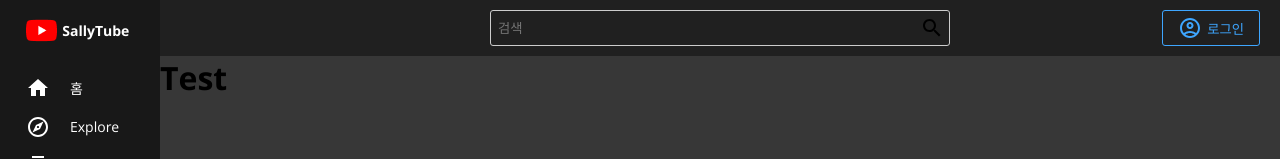
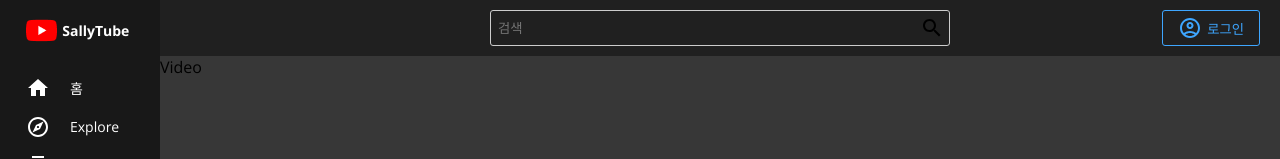
Before and after one commit to Jangchaeyun/sallytubefront, a React (Create React App) app: page /video/test in a window 1280 px wide. Shown: the top 159 px of the page. Built offline with nearby package versions, Linux system fonts and the light colour scheme.

Commit message:
React Router Dom 6 Tutorial

```diff
--- a/src/App.js
+++ b/src/App.js
@@ -3,6 +3,13 @@
 import Menu from "./components/Menu";
 import Navbar from "./components/Navbar";
 import { darkTheme, lightTheme } from "./utils/Theme";
+import {
+  BrowserRouter,
+  Routes,
+  Route,
+} from "react-router-dom";
+import Video from "./pages/Video";
+import Home from "./pages/Home";
 
 const Container = styled.div`
   display: flex;
@@ -21,13 +28,22 @@
   return (
     <ThemeProvider theme={darkMode ? darkTheme : lightTheme}>
       <Container>
+        <BrowserRouter>
           <Menu darkMode={darkMode} setDarkMode={setDarkMode} />
           <Main>
             <Navbar />
             <Wrapper>
-            <h1>Test</h1>
+              <Routes>
+                <Route path="/">
+                  <Route index element={<Home />} />
+                  <Route path="video">
+                    <Route path=":id" element={<Video />} />
+                  </Route>
+                </Route>
+              </Routes>
             </Wrapper>
           </Main>
+        </BrowserRouter>
       </Container>
     </ThemeProvider>
   );
--- /dev/null
+++ b/src/pages/Home.jsx
@@ -0,0 +1,15 @@
+import React from 'react';
+import styled from 'styled-components';
+
+const Container = styled.div`
+`
+
+const Home = () => {
+  return (
+    <Container>
+      Home
+    </Container>
+  );
+}
+
+export default Home;
--- /dev/null
+++ b/src/pages/Video.jsx
@@ -0,0 +1,11 @@
+import React from 'react'
+
+const Video = () => {
+  return (
+    <div>
+      Video
+    </div>
+  )
+}
+
+export default Video
```
Lines whose indentation alone changed are shown as unchanged.
